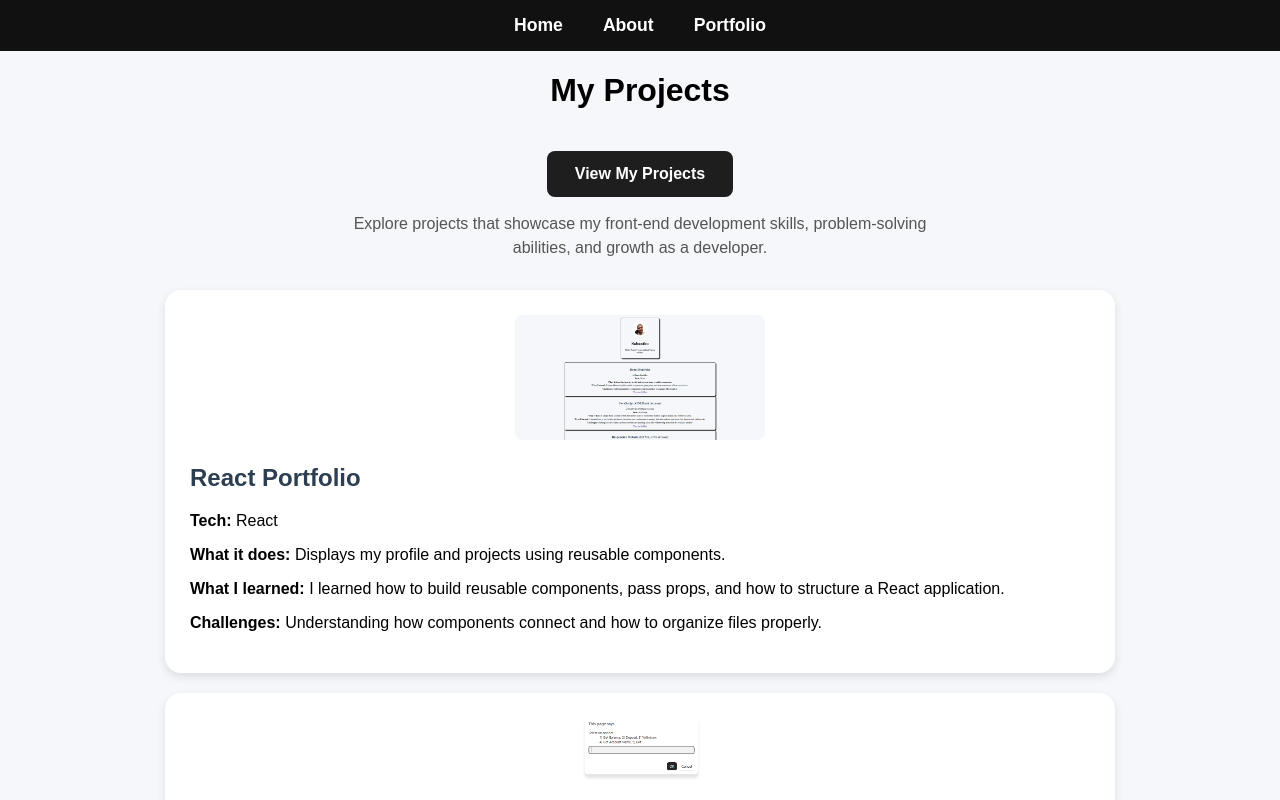
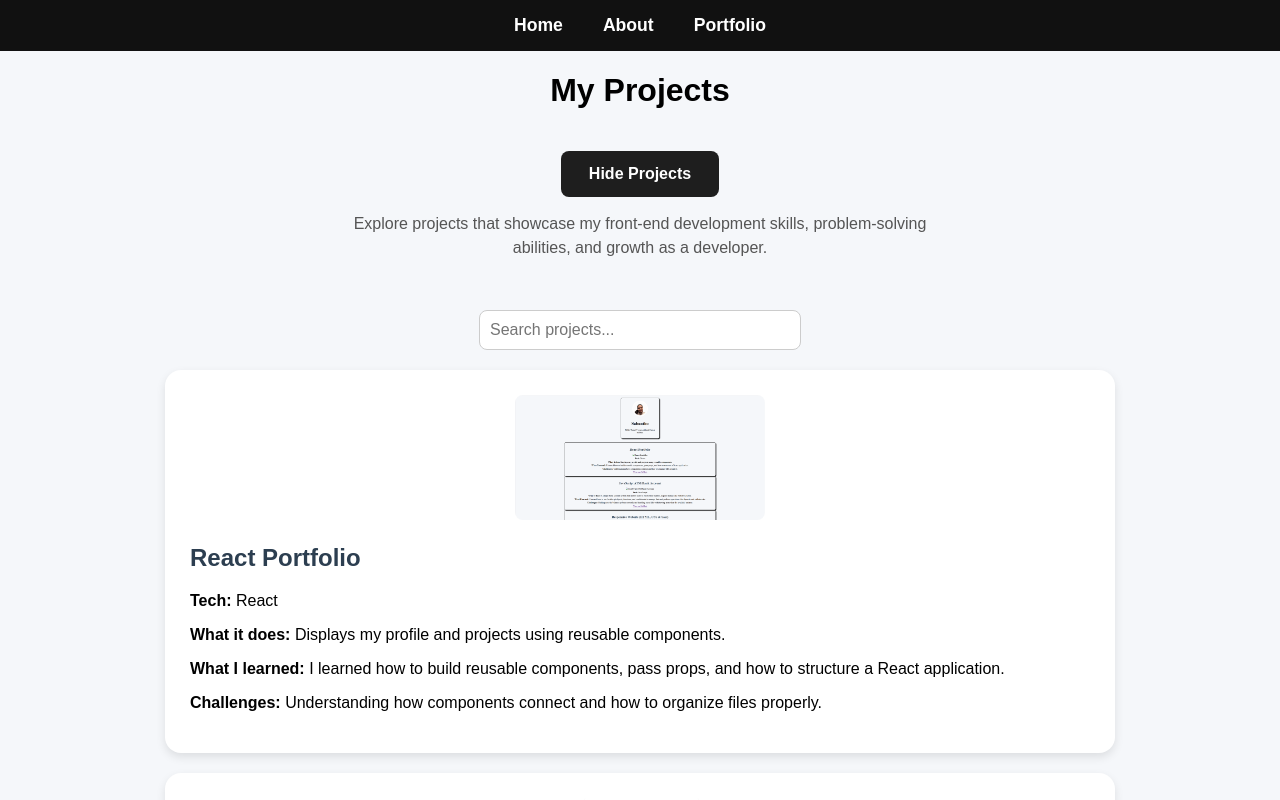
Before and after one commit to sabbycorrie-cyber/Portfolio-R1, a React app: page /Portfolio in a window 1280 px wide. Both pictures are taken after a click on the button "View My Projects". Shown: the top 800 px of the page. Built offline with nearby package versions, Linux system fonts and the light colour scheme; the HTML template or start-up script is replaced by a standard one.

Commit message:
"Added project search functionality and toggle button to view or hide projects"

```diff
--- a/src/Components/Project.css
+++ b/src/Components/Project.css
@@ -31,3 +31,13 @@
     text-align: center;
     margin-top: 20px;
 }
+
+.search-bar {
+    width: 300px;
+    padding: 10px;
+    margin: 20px auto;
+    display: block;
+    border: 1px solid #ccc;
+    border-radius: 8px;
+    font-size: 16px;
+}
--- a/src/pages/Portfolio.jsx
+++ b/src/pages/Portfolio.jsx
@@ -9,6 +9,7 @@ import websiteImg from "../assets/website-img.png";
 function Portfolio () {
     const [showProjects, setShowProjects] = useState(false);
     const [selectedProject, setSelectedProject] = useState(null);
+    const [search, setSearch] = useState("");
 
     const projects = [
         {
@@ -40,25 +41,41 @@ function Portfolio () {
         }
     ];
 
+    const filteredProjects = projects.filter((project) =>
+        project.name.toLowerCase(). includes(search.toLowerCase()) ||
+    project.tech.toLowerCase().includes(search.toLowerCase())
+);
+
     return (
         <div className="page">
 
             <h1>My Projects</h1>
 
-            <button className="project-btn" onClick={() => setShowProjects(true)}
-                >View My Projects</button>
+            <button className="project-btn" onClick={() => setShowProjects(!showProjects)}
+                >
+                    {showProjects ? "Hide Projects" : "View My Projects"}
+                </button>
 
                 <p className="portfolio-description">Explore projects that showcase my front-end development skills, problem-solving abilities, and growth as a developer.
                 </p>
 
                 {showProjects && (
-                <div className="project-grid">
+                    <input
+                    type="text"
+                    className="search-bar"
+                    placeholder="Search projects..."
+                    value={search}
+                    onChange={(e) => setSearch(e.target.value)}
+                    />
+                )}
 
-                    {projects.map((project) => (
-                <Project key={project.name}
-                {...project}
-                onClick={() => setSelectedProject(project)}
-                />
+                {showProjects && (
+                    <div className="project-grid">
+                    {filteredProjects.map((project) => (
+                    <Project key={project.name}
+                    {...project}
+                    onClick={() => setSelectedProject(project)}
+                    />
                     ))}
 
                     </div>
```
